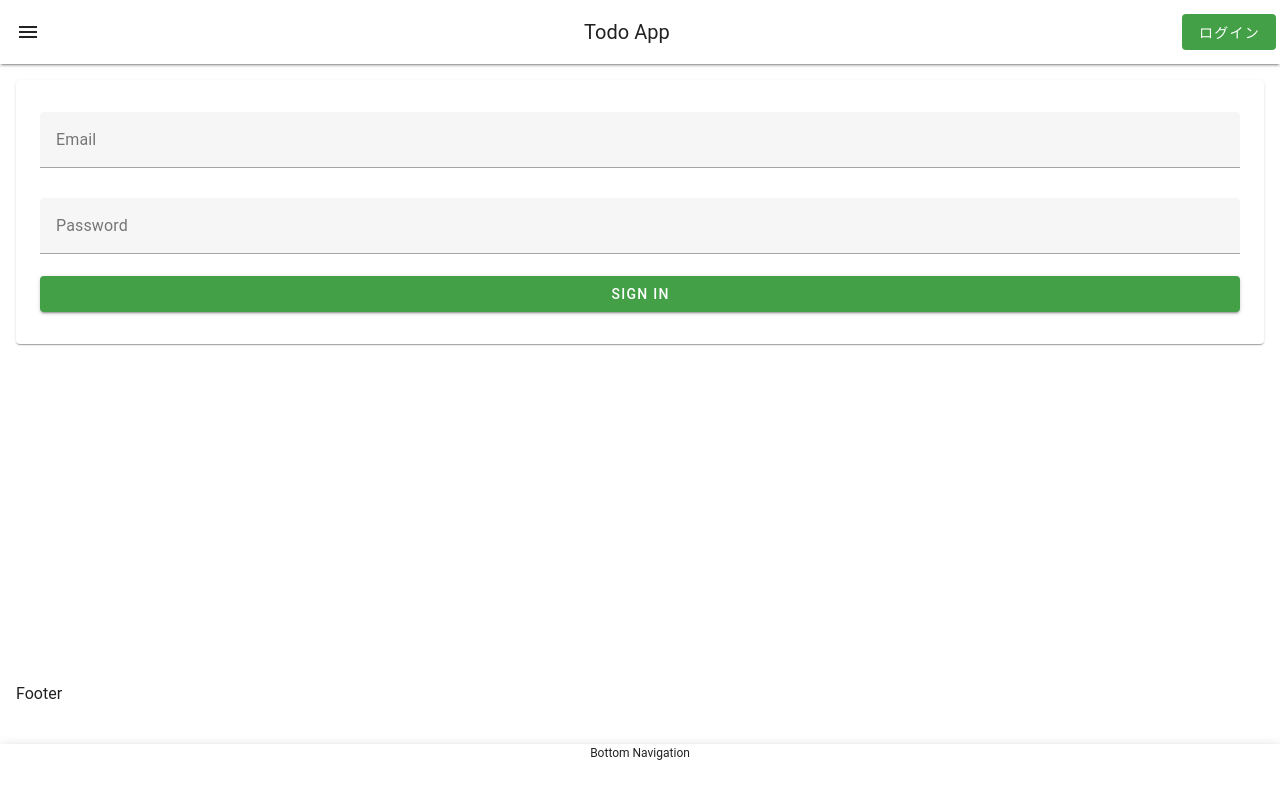
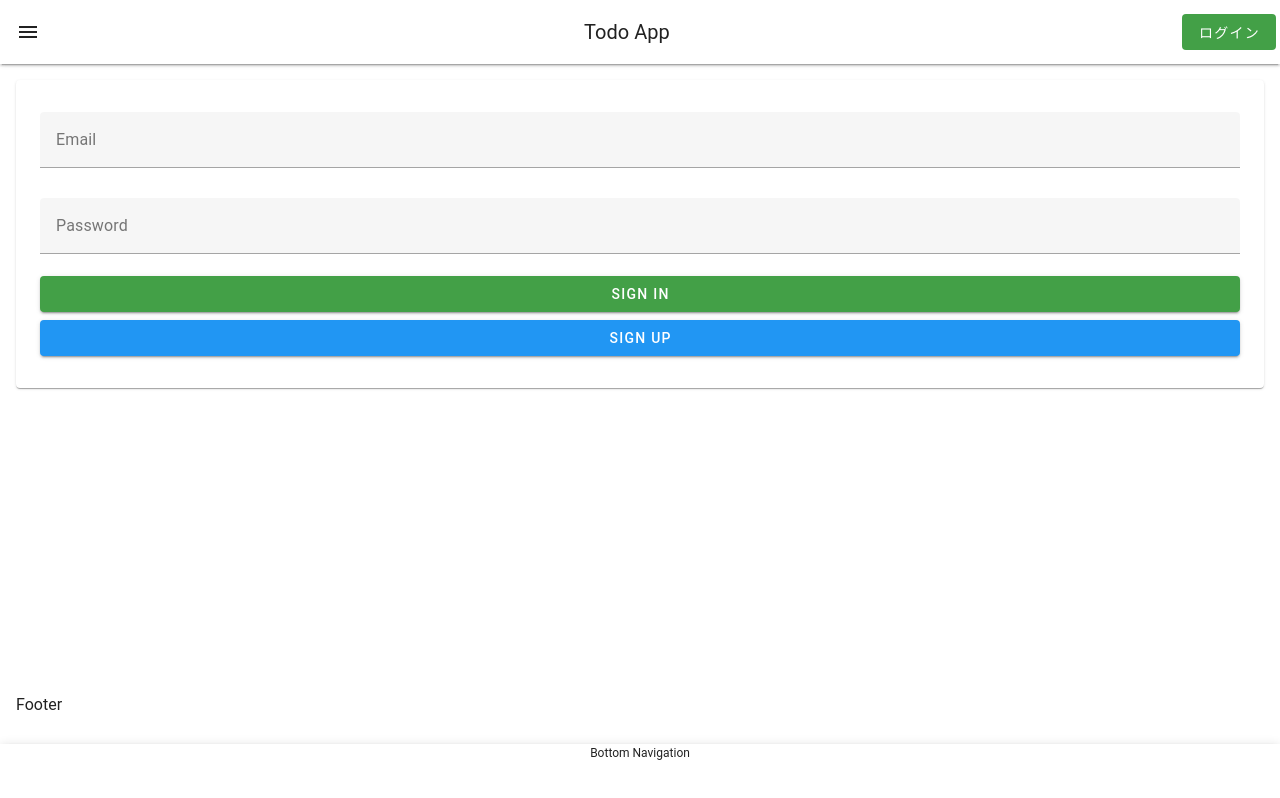
Before and after one commit to masaki15/vue-todo-app, a Vue app: page /login in a window 1280 px wide. Built offline with nearby package versions, Linux system fonts and the light colour scheme.

Commit message:
feat(ui): add Sing up button

```diff
--- a/src/views/LoginView.vue
+++ b/src/views/LoginView.vue
@@ -9,7 +9,8 @@
         <v-text-field class="mb-2" label="Email" clearable></v-text-field>
         <v-text-field label="Password"></v-text-field>
       </v-form>
-      <v-btn class="bg-green-darken-1" block>Sign In</v-btn>
+      <v-btn class="bg-green-darken-1 mb-2" block>Sign In</v-btn>
+      <v-btn class="bg-blue" block>Sign Up</v-btn>
     </v-card>
   </v-sheet>
 </template>
```
